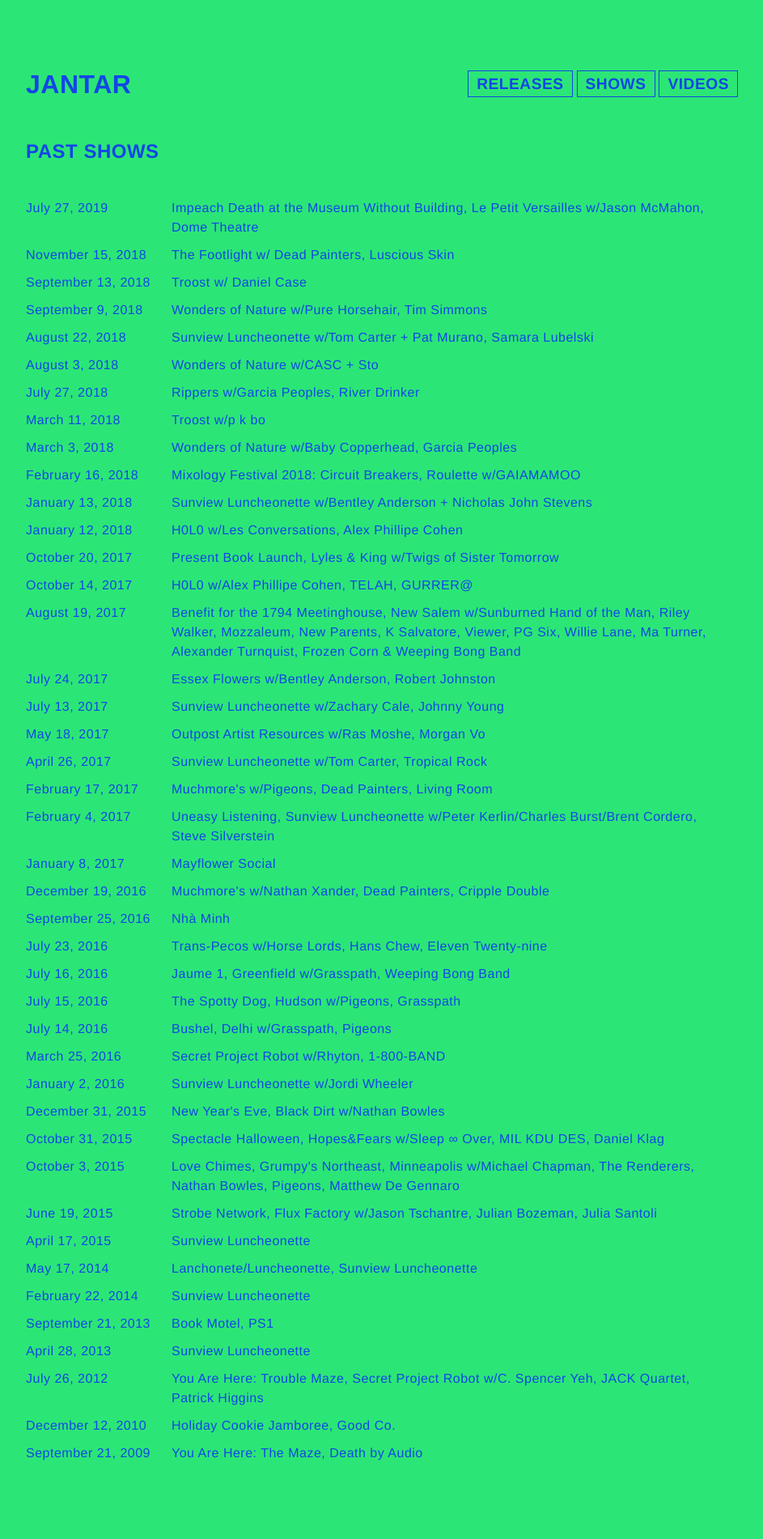
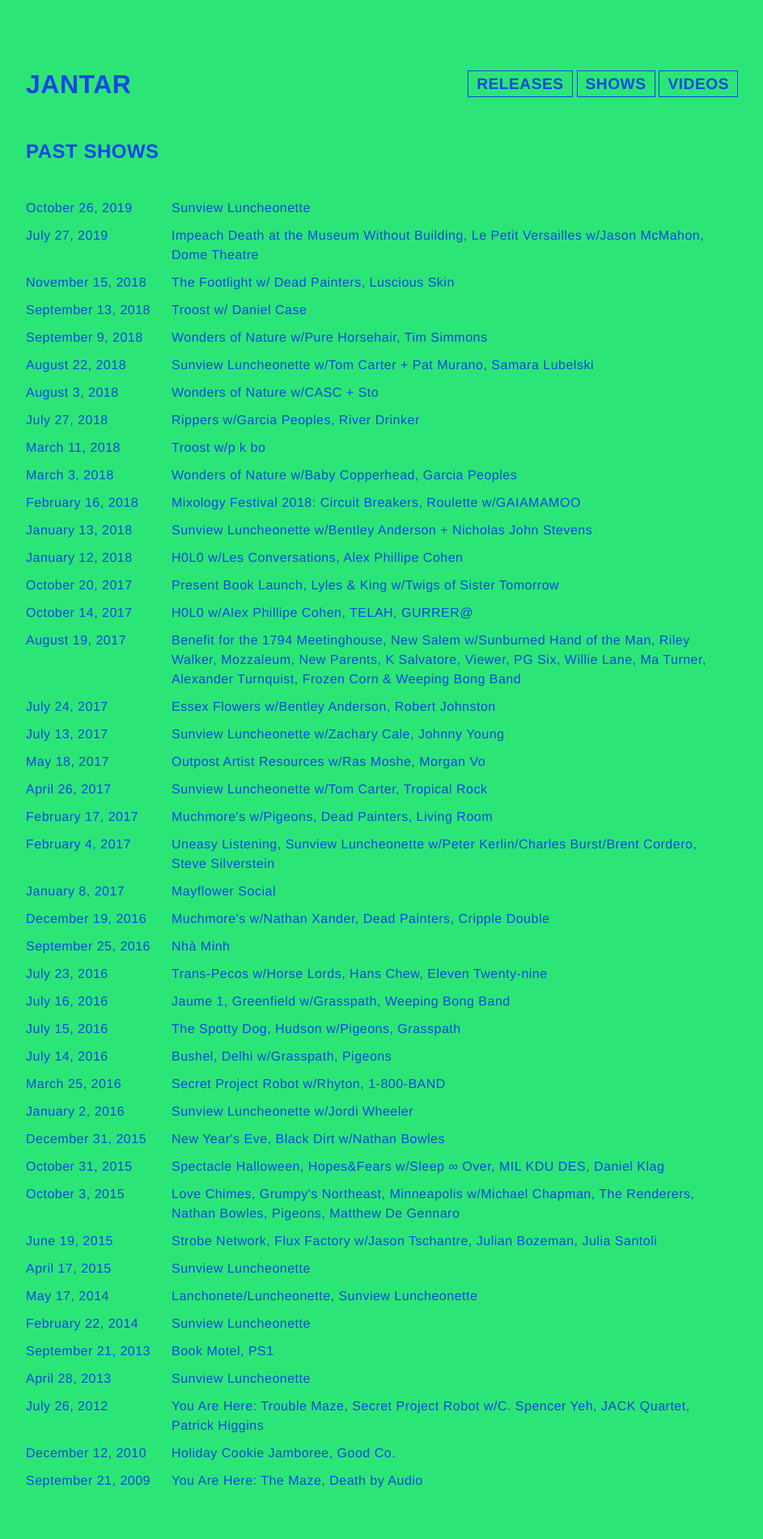
Before and after one commit to kirsten/thejantar.com, a Jekyll site: the page built from shows.html, in a window 1280 px wide. Shown: the whole page at 81% size, without its empty margins (168-1111 px from the left). Built offline with Jekyll 4.4.1, drawn with Linux system fonts in a browser that asks for light colours; before the commit the page ends 1867 px from its top, so only the background shows below that.

Commit message:
Add 10/26 Tara bday luncheonette show to shows data

```diff
--- a/_data/shows.yml
+++ b/_data/shows.yml
@@ -1,3 +1,6 @@
+- date:  2019-10-26 20:00:00
+  title: "Sunview Luncheonette"
+
 - date:  2019-07-27 20:00:00
   title: "Impeach Death at the Museum Without Building, Le Petit Versailles w/Jason McMahon, Dome Theatre"
   link: "https://www.facebook.com/events/438787900293062/"
```
